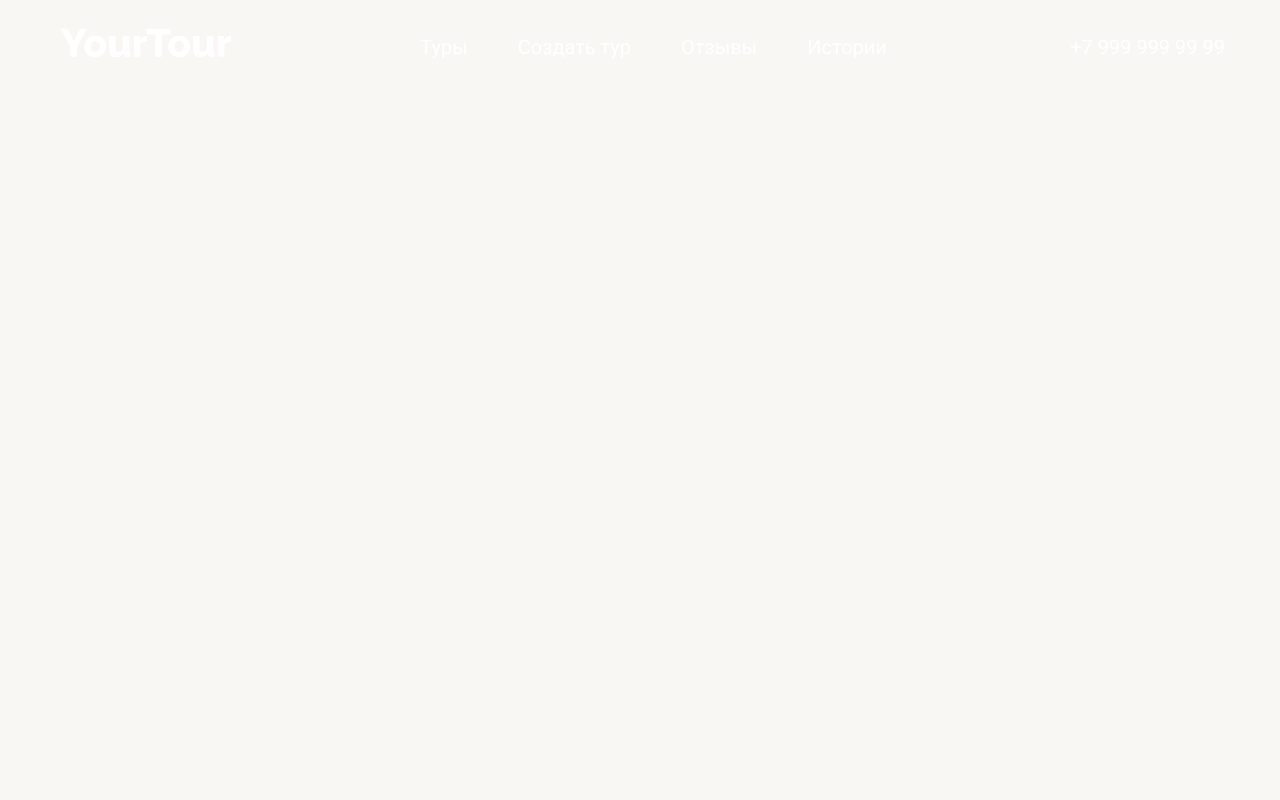
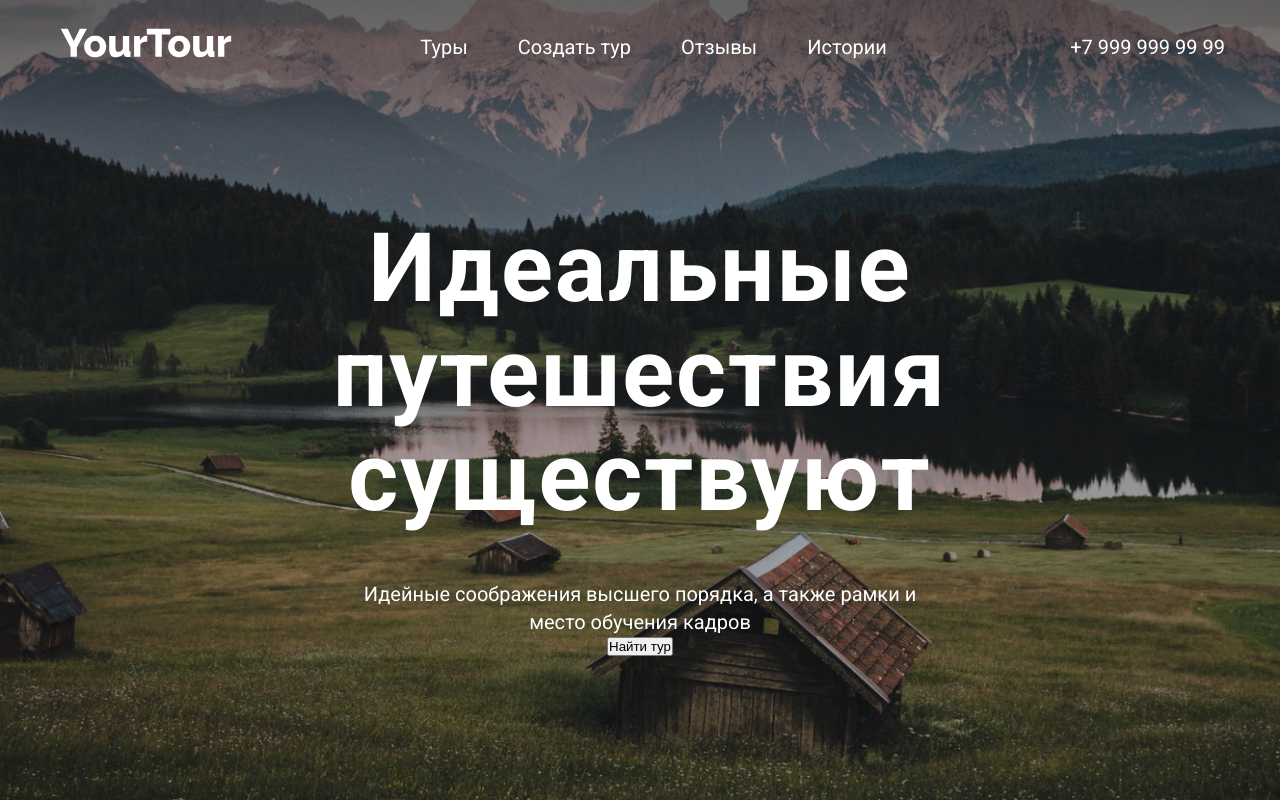
Before and after one commit to Bogdanvosk/your-tour-next, a Next.js app: page / in a window 1280 px wide. Built offline with nearby package versions, Linux system fonts and the light colour scheme.

Commit message:
Add info: typography component and info section structure

```diff
--- a/package.json
+++ b/package.json
@@ -9,6 +9,7 @@
     "lint": "next lint"
   },
   "dependencies": {
+    "classnames": "^2.5.1",
     "next": "14.2.6",
     "react": "^18",
     "react-dom": "^18",
--- /dev/null
+++ b/src/components/common/Typography/Typography.js
@@ -0,0 +1,15 @@
+import cn from 'classnames'
+
+import styles from './Typography.module.scss'
+
+const Typography = ({ variant = 'p', children, ...props }) => {
+	const Component = variant
+
+	return (
+		<Component {...props} className={cn(styles[variant], props.className)}>
+			{children}
+		</Component>
+	)
+}
+
+export default Typography
--- /dev/null
+++ b/src/components/common/Typography/Typography.module.scss
@@ -0,0 +1,41 @@
+@import '@/styles/variables.scss';
+@import '@/styles/mixins.scss';
+
+
+.h1,
+.h2 {
+	font-weight: 700;
+}
+
+.h1 {
+	font-size: 6rem;
+	line-height: 1.09;
+	letter-spacing: 0.02em;
+
+	@media (max-width: $sm) {
+		font-size: 2.13rem;
+		line-height: 1.12;
+	}
+}
+
+.h2 {
+	font-size: 3.69rem;
+	line-height: 1.24;
+
+	@media (max-width: $sm) {
+		font-size: 2.13rem;
+		line-height: 1.12;
+	}
+}
+
+.h3 {
+	font-weight: 500;
+	font-size: 2.19rem;
+	line-height: 1.22;
+
+	@media (max-width: $sm) {
+		font-size: 1.44rem;
+		line-height: 1.2;
+		letter-spacing: 0.04em;
+	}
+}
--- a/src/components/common/index.js
+++ b/src/components/common/index.js
@@ -1,3 +1,4 @@
 export { default as Logo } from './Logo/Logo'
 export { default as NavMenu } from './NavMenu/NavMenu'
 export { default as NavMenuItem } from './NavMenuItem/NavMenuItem'
+export { default as Typography } from './Typography/Typography'
--- a/src/components/pages/HomePage/HomePage.js
+++ b/src/components/pages/HomePage/HomePage.js
@@ -1,9 +1,12 @@
-import Header from './Header/Header'
+import { Header, Info } from './'
 
 const HomePage = () => {
 	return (
 		<>
 			<Header />
+			<main>
+				<Info />
+			</main>
 		</>
 	)
 }
--- /dev/null
+++ b/src/components/pages/HomePage/Info/Info.js
@@ -0,0 +1,32 @@
+import React from 'react'
+
+import styles from './Info.module.scss'
+import { Typography } from '@/components/common'
+
+const Info = () => {
+	return (
+		<section className={styles.info}>
+			<div className='container'>
+				<div className={styles.infoWrapper}>
+					<Typography
+						variant='h1'
+						className={`${styles.infoTitle} title`}>
+						Идеальные путешествия существуют
+					</Typography>
+
+					<Typography
+						variant='p'
+						className={`${styles.infoSubtitle} subtitle normal`}>
+						Идейные соображения высшего порядка, а также рамки и
+						место обучения кадров
+					</Typography>
+					<button type='button' className='info__button'>
+						Найти тур
+					</button>
+				</div>
+			</div>
+		</section>
+	)
+}
+
+export default Info
--- /dev/null
+++ b/src/components/pages/HomePage/Info/Info.module.scss
@@ -0,0 +1,72 @@
+@import '@/styles/variables.scss';
+@import '@/styles/mixins.scss';
+
+.info {
+	position: relative;
+	display: flex;
+	justify-content: center;
+	align-items: center;
+	height: 100vh;
+	margin-top: 0;
+	color: $color-white;
+	background-image: url('/images/header-bg.jpg');
+	background-repeat: no-repeat;
+	background-size: cover;
+	background-position: center;
+
+	&Title {
+		@media (max-width: $sm) {
+			max-width: 360px;
+		}
+	}
+
+	&Wrapper {
+		display: flex;
+		padding-top: 4.5rem;
+		flex-direction: column;
+		align-items: center;
+	}
+
+	&Subtitle {
+		max-width: 610px;
+		margin-top: 3.13rem;
+		color: $color-white;
+
+		@media (max-width: $lg) {
+			max-width: 450px;
+		}
+
+		@media (max-width: $sm) {
+			max-width: 310px;
+			margin-top: 2.5rem;
+		}
+	}
+
+	&Button {
+		cursor: pointer;
+		margin-top: 3.13rem;
+		padding: 5px 20px;
+		font-size: 1.06rem;
+		line-height: 1.42;
+		letter-spacing: -0.01em;
+		background-color: $color-white;
+		border-radius: 10px;
+		border: none;
+		transition: $main-transition;
+
+		&:hover {
+			color: $color-white;
+			background-color: $color-orange-200;
+		}
+
+		&:active {
+			color: $color-black;
+			background-color: $color-orange-100;
+		}
+
+		@media (max-width: $sm) {
+			margin-top: 2.5rem;
+			font-size: 1rem;
+		}
+	}
+}
--- /dev/null
+++ b/src/components/pages/HomePage/index.js
@@ -0,0 +1,2 @@
+export { default as Header } from './Header/Header'
+export { default as Info } from './Info/Info'
--- a/src/styles/globals.scss
+++ b/src/styles/globals.scss
@@ -11,44 +11,6 @@ body {
 	background-color: $color-beige-100;
 
 	scroll-behavior: smooth;
-}
-
-h1,
-h2 {
-	font-weight: 700;
-}
-
-h1 {
-	font-size: 6rem;
-	line-height: 1.09;
-	letter-spacing: 0.02em;
-
-	@media (max-width: $sm) {
-		font-size: 2.13rem;
-		line-height: 1.12;
-	}
-}
-
-h2 {
-	font-size: 3.69rem;
-	line-height: 1.24;
-
-	@media (max-width: $sm) {
-		font-size: 2.13rem;
-		line-height: 1.12;
-	}
-}
-
-h3 {
-	font-weight: 500;
-	font-size: 2.19rem;
-	line-height: 1.22;
-
-	@media (max-width: $sm) {
-		font-size: 1.44rem;
-		line-height: 1.2;
-		letter-spacing: 0.04em;
-	}
 }
 
 textarea {
@@ -69,6 +31,15 @@ li {
 
 a {
 	@include link-reset;
+}
+
+
+.title {
+	@include title;
+}
+
+.subtitle {
+	@include subtitle;
 }
 
 .normal,
@@ -110,13 +81,7 @@ a {
 	}
 }
 
-.title {
-	@include title;
-}
 
-.subtitle {
-	@include subtitle;
-}
 
 .button {
 	@include extra-button;
```
Also changed, not shown: src/components/common/Button/Button.js (added, +12 -0 lines), src/components/common/Button/Button.module.scss (added), 1 other file (tests, documents, lock files or other folders).
